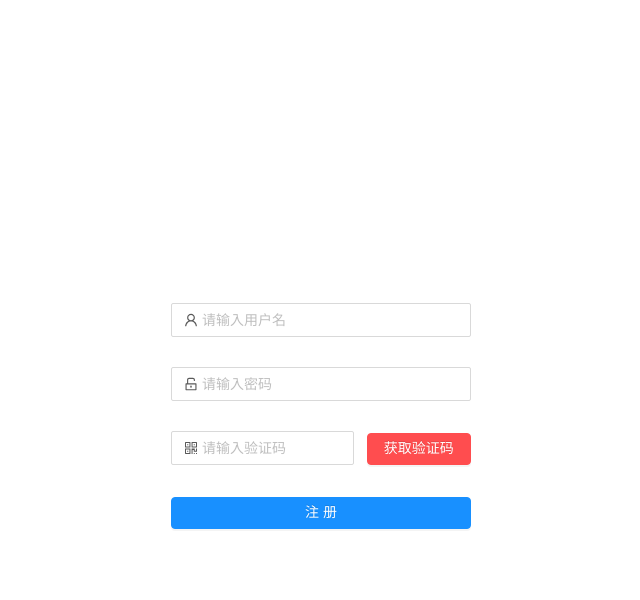
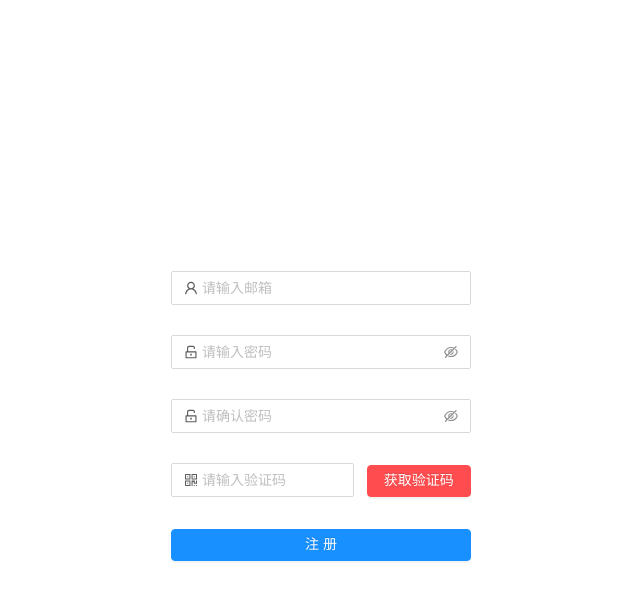
Before and after one commit to yirenchuangke/react-admin, a React app: page / in a window 1280 px wide. Both pictures are taken after a click on the element "账号注册". Shown: the top 600 px of the page, without its empty margins (319-959 px from the left). Built offline with nearby package versions, Linux system fonts and the light colour scheme.

Commit message:
添加校验规则

```diff
--- a/src/views/login/LoginForm.js
+++ b/src/views/login/LoginForm.js
@@ -40,13 +40,17 @@ class LoginForm extends Component {
               rules={[
                 {
                   required: true,
-                  message: "请输入用户名",
+                  message: "邮箱不能为空",
+                },
+                {
+                 type:"email",
+                  message: "请输入正确的邮箱",
                 },
               ]}
             >
-              <Input
+              <Input allowClear
                 prefix={<UserOutlined className="site-form-item-icon" />}
-                placeholder="请输入用户名"
+                placeholder="请输入邮箱"
               />
             </Form.Item>
             <Form.Item
@@ -54,11 +58,17 @@ class LoginForm extends Component {
               rules={[
                 {
                   required: true,
-                  message: "请输入密码",
+                  message: "密码不能为空",
+                },
+                {
+                  min:6,
+                  max:12,
+                  message: "密码长度应该在6至12位",
                 },
               ]}
             >
-              <Input
+              <Input.Password allowClear
+
                 prefix={<UnlockOutlined className="site-form-item-icon" />}
                 placeholder="请输入密码"
               />
@@ -74,7 +84,7 @@ class LoginForm extends Component {
             >
               <Row gutter={13}>
                 <Col span={15}>
-                  <Input
+                  <Input allowClear
                     prefix={<QrcodeOutlined className="site-form-item-icon" />}
                     placeholder="请输入验证码"
                   />
--- a/src/views/login/RegisterForm.js
+++ b/src/views/login/RegisterForm.js
@@ -40,13 +40,17 @@ class RegisterForm extends Component {
               rules={[
                 {
                   required: true,
-                  message: "请输入用户名",
+                  message: "邮箱不能为空",
+                },
+                {
+                  type: "email",
+                  message: "请输入正确的邮箱",
                 },
               ]}
             >
-              <Input
+              <Input allowClear
                 prefix={<UserOutlined className="site-form-item-icon" />}
-                placeholder="请输入用户名"
+                placeholder="请输入邮箱"
               />
             </Form.Item>
             <Form.Item
@@ -54,13 +58,36 @@ class RegisterForm extends Component {
               rules={[
                 {
                   required: true,
-                  message: "请输入密码",
+                  message: "密码不能为空",
+                },
+                {
+                  min: 6,
+                  max: 12,
+                  message: "密码长度应该在6至12位",
                 },
               ]}
             >
-              <Input
+              <Input.Password allowClear
                 prefix={<UnlockOutlined className="site-form-item-icon" />}
                 placeholder="请输入密码"
+              />
+            </Form.Item>
+            <Form.Item
+              name="confirmPassword"
+              rules={[
+                ({ getFieldValue }) => ({
+                  validator(rule, value) {
+                    if (!value || getFieldValue("password") === value) {
+                      return Promise.resolve();
+                    }
+                    return Promise.reject("两次密码不一样");
+                  },
+                }),
+              ]}
+            >
+              <Input.Password allowClear
+                prefix={<UnlockOutlined className="site-form-item-icon" />}
+                placeholder="请确认密码"
               />
             </Form.Item>
             <Form.Item
@@ -74,7 +101,7 @@ class RegisterForm extends Component {
             >
               <Row gutter={13}>
                 <Col span={15}>
-                  <Input
+                  <Input allowClear
                     prefix={<QrcodeOutlined className="site-form-item-icon" />}
                     placeholder="请输入验证码"
                   />
--- a/src/views/login/index.js
+++ b/src/views/login/index.js
@@ -21,7 +21,7 @@ this.setState({
     return (
       <Fragment>
         <div className="login_warp">
-          {this.state.formType == "login" ? (
+          {this.state.formType === "login" ? (
             <LoginForm switchForm={this.switchForm}></LoginForm>
           ) : (
             <RegisterForm switchForm={this.switchForm}></RegisterForm>
```
Also changed, not shown: src/utils/validate.js (added).
